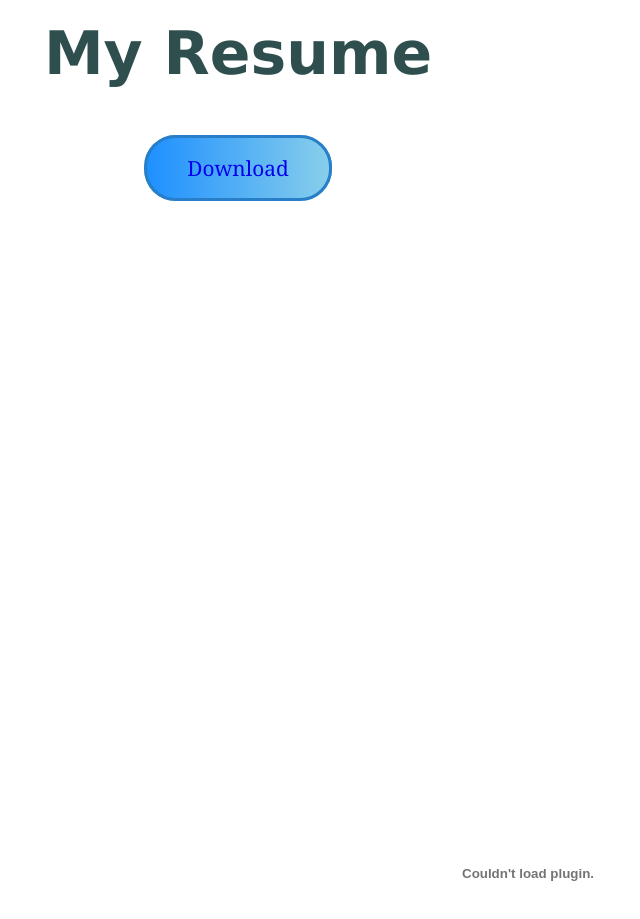
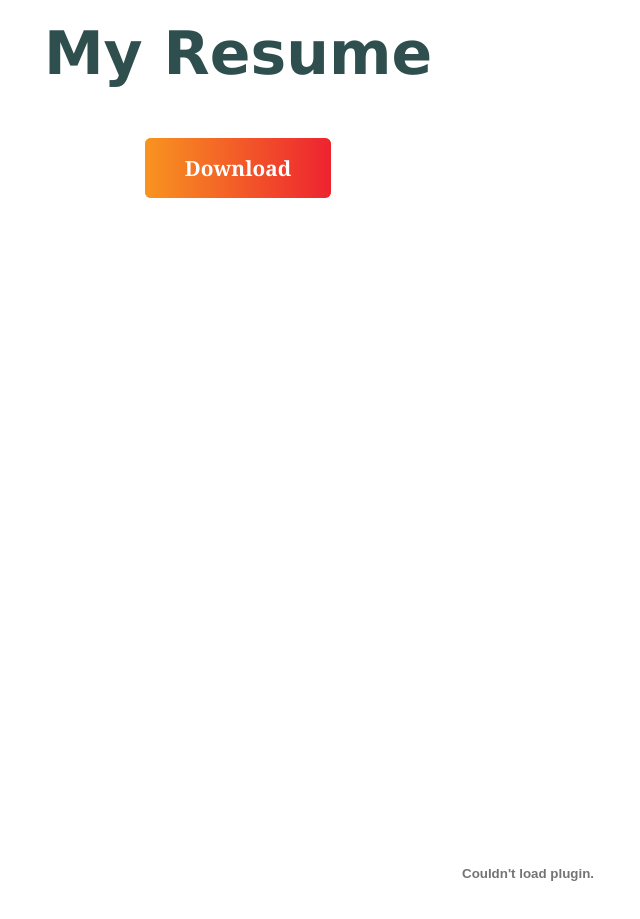
Before and after one commit to stenzr/stenzr.github.io, a plain HTML site: page p1/index.html in a window 1280 px wide. Shown: the part 3020-3939 px from the top of the page, without its empty margins (402-1042 px from the left). Drawn offline with Linux system fonts and the light colour scheme.

Commit message:
[MODIFY] Resume Download Button

```diff
--- a/p1/css/styles.css
+++ b/p1/css/styles.css
@@ -150,24 +150,25 @@ body {
 .resume-download{
   text-align:center;
   padding-bottom: 4rem;
+
 }
 
 .resume-download-a{
   text-decoration: None;
-  border-style:solid;
-  border-color:#287EC7;
   padding-left: 2.5rem;
   padding-right: 2.5rem;
   padding-top: 1rem;
   padding-bottom: 1rem;
-  background: linear-gradient(to right, #1E90FF , skyblue);
-  border-radius: 2rem;
-
+  background-color: #f89420;
+  background-image: linear-gradient(to right,#f89420,#ed2330);
+  border-radius: .375rem;
+  color: #fff;
+  font-weight: 900;
 }
 
 .resume-download-a:hover{
-  background: linear-gradient(to right, #FFD700 , #FFDEAD);
-  box-shadow: 5px 10px #888888;
+  background-image: linear-gradient(to right,#ed2330, #f89420);
+  box-shadow: 0 0.125rem 0.25rem 0 rgb(0 0 0 / 50%);
 
 }
 
```
